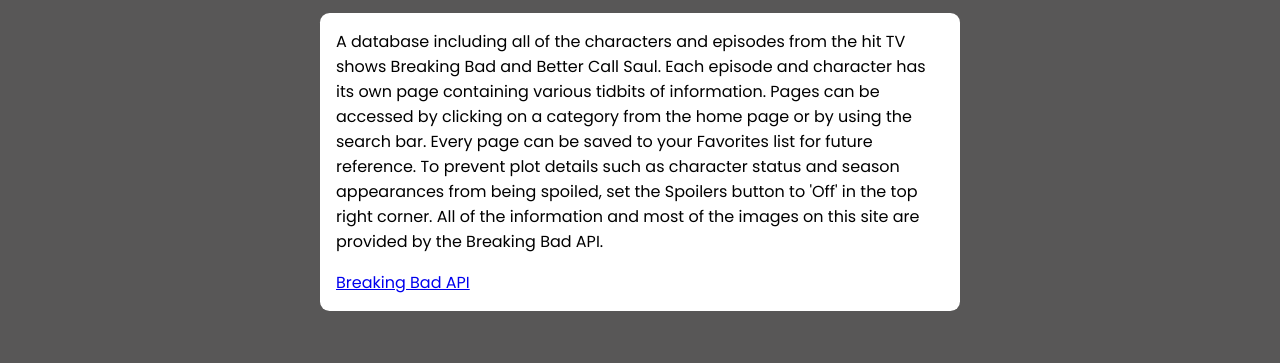
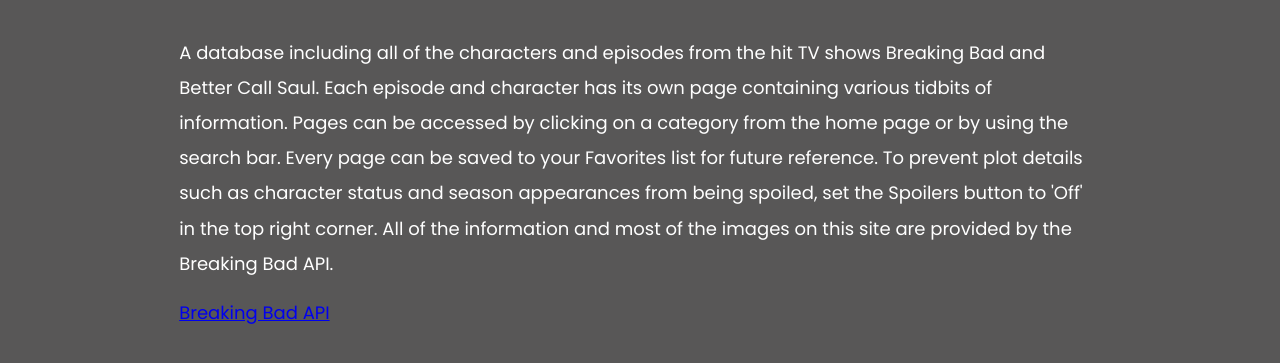
Before and after one commit to james-w-roach/breaking-bad-database, a website: page index.html in a window 1280 px wide. Both pictures are taken after a click on the button "ABOUT". Shown: the part 153-516 px from the top of the page. Drawn offline with Linux system fonts and the light colour scheme.

Commit message:
updated about section layout

```diff
--- a/css/styles.css
+++ b/css/styles.css
@@ -134,6 +134,16 @@
   margin-top: 1.4rem;
 }
 
+.about-container {
+  padding: 0.2rem 1rem 1rem;
+  font-size: 18px;
+}
+
+.about {
+  color: white;
+  line-height: 2.2rem;
+}
+
 .main-img:hover,
 .list-img:hover,
 .character-name:hover,
--- a/index.html
+++ b/index.html
@@ -65,6 +65,16 @@
       <div id="entry-page" class="entry-page hidden">
 
       </div>
+      <div id="about-container" class="hidden">
+        <p class="about">A database including all of the characters and episodes
+          from the hit TV shows Breaking Bad and Better Call Saul. Each episode and character
+          has its own page containing various tidbits of information. Pages can be accessed by clicking
+          on a category from the home page or by using the search bar. Every page can be saved to your
+          Favorites list for future reference. To prevent plot details such as character status and season
+          appearances from being spoiled, set the Spoilers button to 'Off' in the top right corner. All of
+          the information and most of the images on this site are provided by the Breaking Bad API.</p><a
+          href="https://breakingbadapi.com/">Breaking Bad API</a>
+      </div>
       <div id="lower-arrow-row" class="hidden">
         <div id="lower-left" class="list-arrow">
           <i id="lower-left-arrow" class="fas fa-long-arrow-alt-left la"></i>
--- a/js/main.js
+++ b/js/main.js
@@ -1,4 +1,5 @@
 var $front = document.querySelector('#front-page-grid');
+var $container = document.querySelector('.container');
 var $ajaxList = document.querySelector('#ajax-list');
 var $ul = document.querySelector('.ajax-ul');
 var $entryPage = document.querySelector('#entry-page');
@@ -45,7 +46,8 @@
     $searchBar.className = 'row nav-row dynamic';
     $spoilerSwitch.className = 'hidden';
     showPageTitle();
-    showAbout();
+    var $aboutContainer = document.getElementById('about-container');
+    $aboutContainer.className = 'about-container';
   }
 }
 
@@ -423,6 +425,10 @@
     data.series = 'Breaking Bad';
     $seriesButtons.children[0].className = 'active-category';
     $seriesButtons.children[1].className = 'inactive';
+    var $aboutContainer = document.getElementById('about-container');
+    if ($aboutContainer.className === 'about-container') {
+      $aboutContainer.className = 'hidden';
+    }
   }
 }
 
@@ -459,6 +465,10 @@
       $seriesButtons.children[0].className = 'active-category';
       $seriesButtons.children[1].className = 'inactive';
       $searchBar.className = 'row nav-row';
+    }
+    var $aboutContainer = document.getElementById('about-container');
+    if ($aboutContainer.className === 'about-container') {
+      $aboutContainer.className = 'hidden';
     }
   } else if (id === 'entry-back') {
     if ($entryPage.className === 'entry-page' || $entryPage.className === 'entry-page fav-entry') {
@@ -531,29 +541,6 @@
 }
 
 $entryPage.addEventListener('click', saveEntry);
-
-function showAbout() {
-  var $li = document.createElement('li');
-  $li.className = 'entry';
-
-  var $message = document.createElement('p');
-  $message.className = 'message';
-  $message.textContent = `A database including all of the characters and episodes
-  from the hit TV shows Breaking Bad and Better Call Saul. Each episode and character
-   has its own page containing various tidbits of information. Pages can be accessed by clicking
-   on a category from the home page or by using the search bar. Every page can be saved to your
-   Favorites list for future reference. To prevent plot details such as character status and season
-   appearances from being spoiled, set the Spoilers button to 'Off' in the top right corner. All of
-   the information and most of the images on this site are provided by the Breaking Bad API.`;
-  $li.appendChild($message);
-
-  var $link = document.createElement('a');
-  $link.textContent = 'Breaking Bad API';
-  $link.setAttribute('href', 'https://breakingbadapi.com/');
-  $li.appendChild($link);
-
-  $ul.appendChild($li);
-}
 
 function loadFavorites() {
   for (var key in data) {
@@ -654,6 +641,10 @@
 
 function searchAPI(event) {
   event.preventDefault();
+  var $aboutContainer = document.getElementById('about-container');
+  if ($aboutContainer.className === 'about-container') {
+    $aboutContainer.className = 'hidden';
+  }
   var newString = convertStringToAPI($searchInput.value);
   if ($categoryInput.value === 'characters') {
     loadCharEntry('characters?name=' + newString);
```
